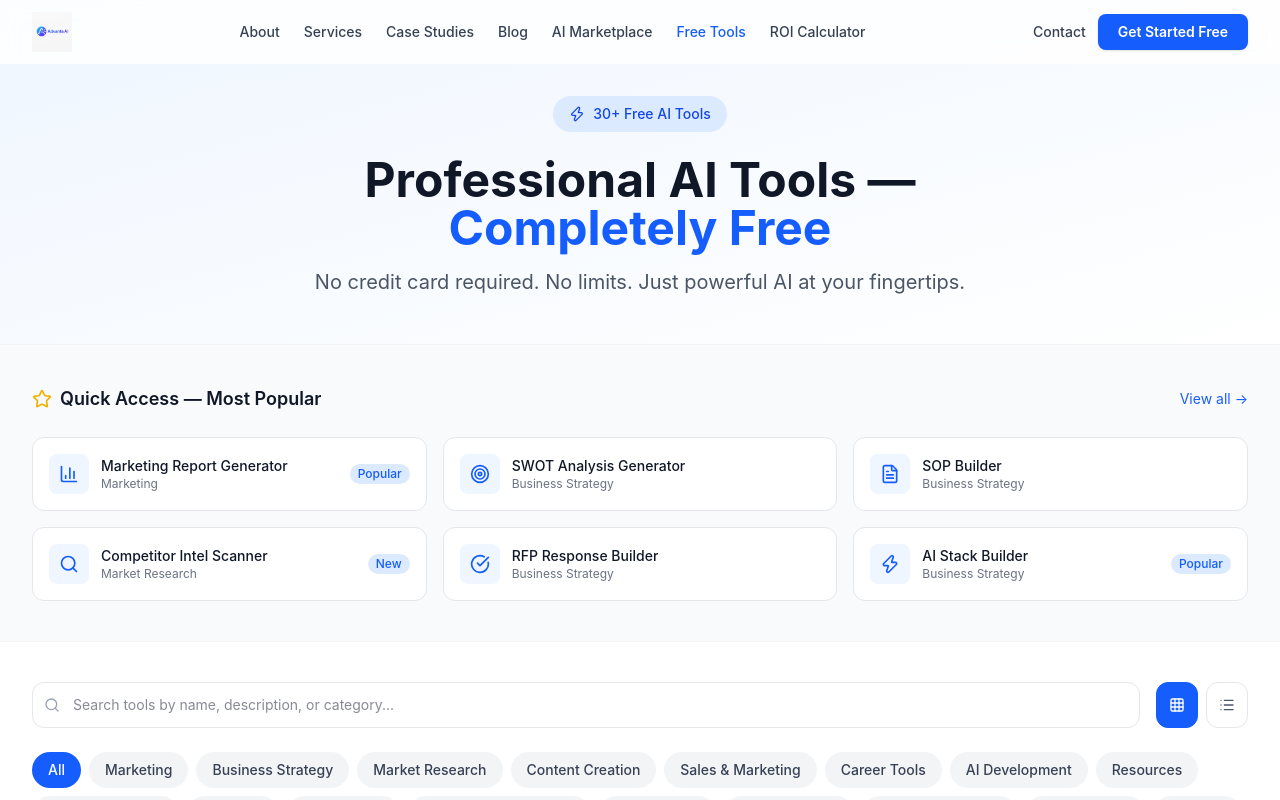
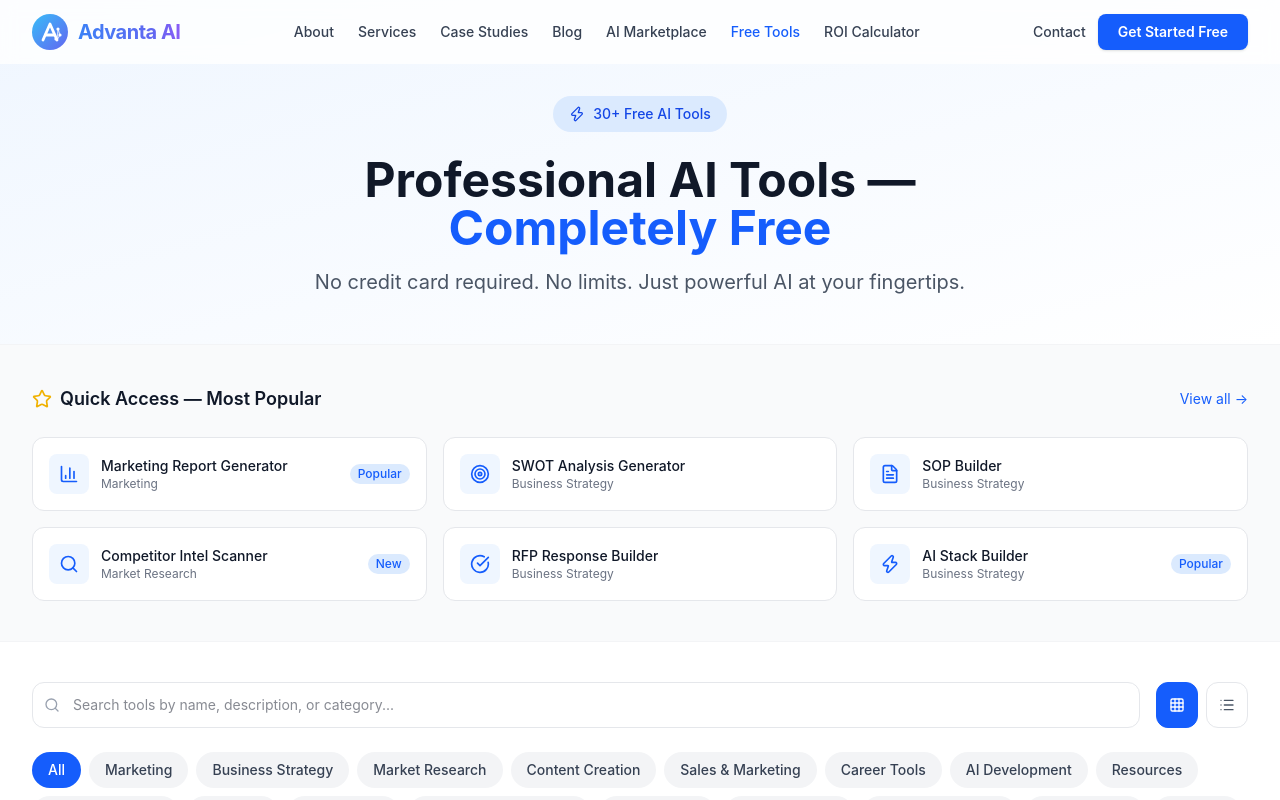
Before and after one commit to ddemango/Advanta-AI, a Next.js app: page /free-tools in a window 1280 px wide. Shown: the top 800 px of the page. Built offline with nearby package versions, Linux system fonts and the light colour scheme.

Commit message:
Rebuild logo as inline SVG with transparent background and gradient text
Co-Authored-By: Claude Sonnet 4.6 <noreply@anthropic.com>

```diff
--- a/components/layout/Header.tsx
+++ b/components/layout/Header.tsx
@@ -1,7 +1,6 @@
 "use client";
 import { useState, useEffect } from "react";
 import Link from "next/link";
-import Image from "next/image";
 import { usePathname } from "next/navigation";
 import { Menu, X } from "lucide-react";
 import { motion, AnimatePresence } from "framer-motion";
@@ -42,15 +41,30 @@ export default function Header() {
       <div className="max-w-7xl mx-auto px-4 sm:px-6 lg:px-8">
         <div className="flex justify-between items-center h-16">
           {/* Logo */}
-          <Link href="/" className="flex items-center group">
-            <Image
-              src="/logo.png"
-              alt="Advanta AI"
-              width={160}
-              height={40}
-              className="h-10 w-auto object-contain"
-              priority
-            />
+          <Link href="/" className="flex items-center gap-2.5 group">
+            <svg width="36" height="36" viewBox="0 0 36 36" fill="none" xmlns="http://www.w3.org/2000/svg">
+              <defs>
+                <linearGradient id="circleGrad" x1="0" y1="0" x2="1" y2="1">
+                  <stop offset="0%" stopColor="#38BDF8"/>
+                  <stop offset="100%" stopColor="#6366F1"/>
+                </linearGradient>
+              </defs>
+              <circle cx="18" cy="18" r="18" fill="url(#circleGrad)"/>
+              {/* A shape */}
+              <path d="M11 26L18 10L25 26" stroke="white" strokeWidth="2.8" strokeLinecap="round" strokeLinejoin="round" fill="none"/>
+              <path d="M13.5 21H22.5" stroke="white" strokeWidth="2.8" strokeLinecap="round"/>
+              {/* Network nodes */}
+              <circle cx="26" cy="15" r="1.6" fill="white"/>
+              <circle cx="28" cy="21" r="1.6" fill="white"/>
+              <circle cx="24" cy="25" r="1.6" fill="white"/>
+              <line x1="25" y1="26" x2="26" y2="15" stroke="white" strokeWidth="1.2" strokeOpacity="0.7"/>
+              <line x1="25" y1="26" x2="28" y2="21" stroke="white" strokeWidth="1.2" strokeOpacity="0.7"/>
+              <line x1="26" y1="15" x2="28" y2="21" stroke="white" strokeWidth="1.2" strokeOpacity="0.7"/>
+            </svg>
+            <span className="text-[1.25rem] font-bold tracking-tight">
+              <span style={{background: "linear-gradient(90deg,#3B82F6,#6366F1)", WebkitBackgroundClip:"text", WebkitTextFillColor:"transparent"}}>Advanta</span>
+              <span style={{background: "linear-gradient(90deg,#6366F1,#8B5CF6)", WebkitBackgroundClip:"text", WebkitTextFillColor:"transparent"}}> AI</span>
+            </span>
           </Link>
 
           {/* Desktop Navigation */}
```
